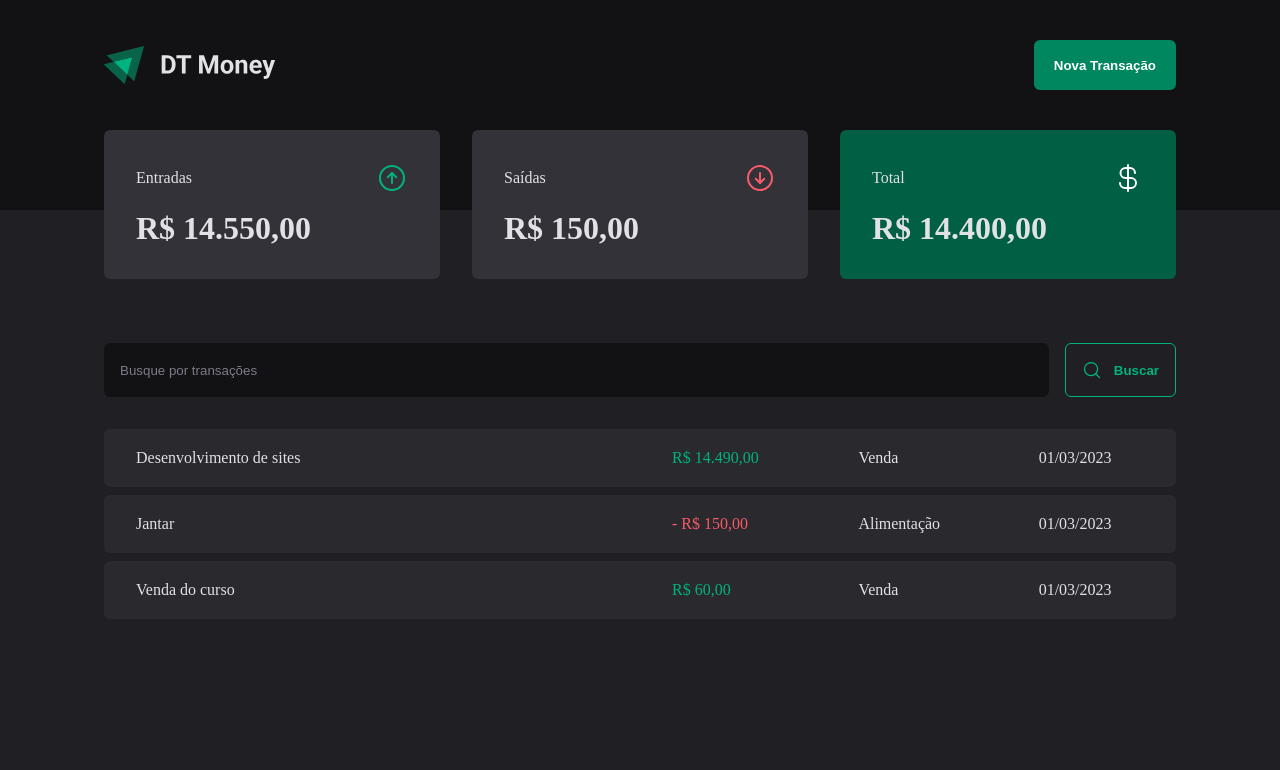
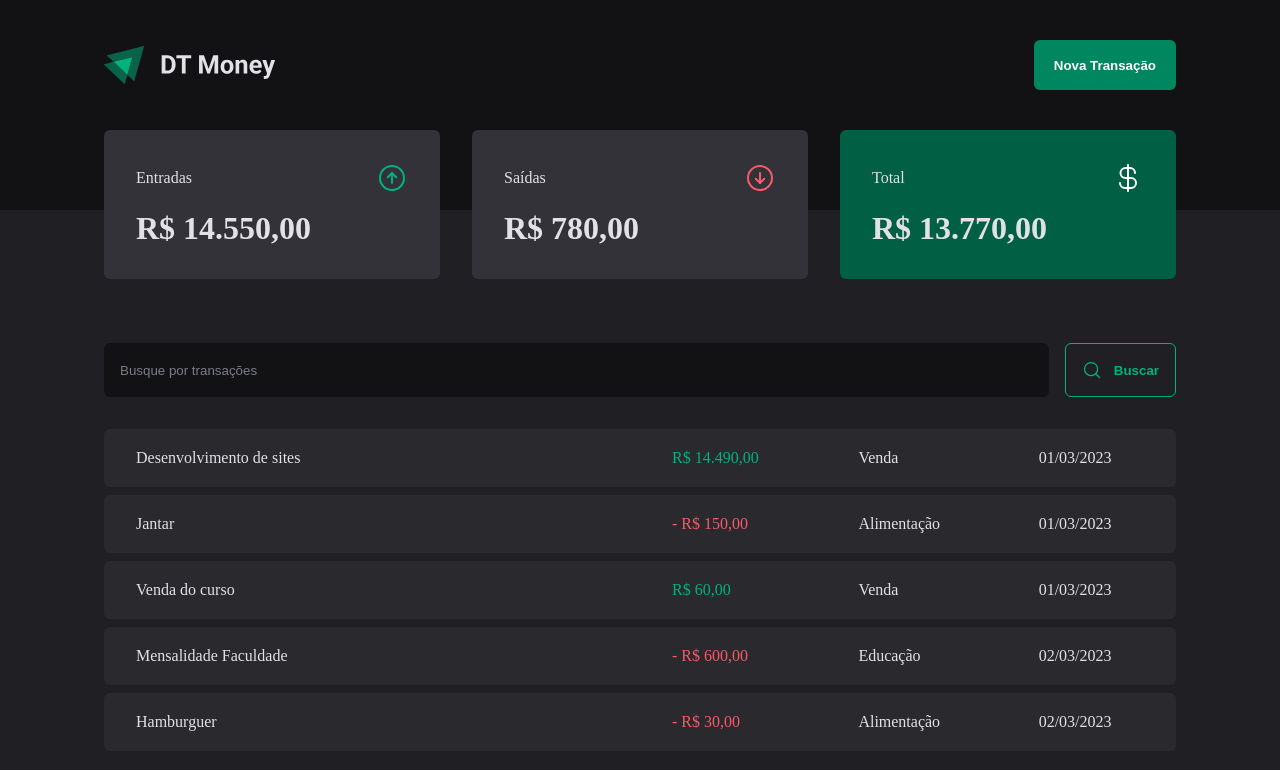
Before and after one commit to GabrielDevLoper/dt-money-react, a React (Vite) app: page / in a window 1280 px wide. Shown: the top 770 px of the page. Built offline with nearby package versions, Linux system fonts and the light colour scheme; data requests are answered from the project's data file.

Commit message:
feat: criando uma nova transação consumindo a api do axios.

```diff
--- a/server.json
+++ b/server.json
@@ -23,6 +23,22 @@
       "category": "Venda",
       "price": 60,
       "createdAt": "2023-03-01T18:30:34.054Z"
+    },
+    {
+      "description": "Mensalidade Faculdade",
+      "category": "Educação",
+      "price": 600,
+      "type": "outcome",
+      "createdAt": "2023-03-02T19:09:26.847Z",
+      "id": 4
+    },
+    {
+      "description": "Hamburguer",
+      "category": "Alimentação",
+      "price": 30,
+      "type": "outcome",
+      "createdAt": "2023-03-02T19:24:38.142Z",
+      "id": 5
     }
   ]
 }
--- a/src/components/NewTransactionModal/NewTransactionModal.tsx
+++ b/src/components/NewTransactionModal/NewTransactionModal.tsx
@@ -4,6 +4,8 @@
 import { Controller, useForm } from "react-hook-form";
 import * as z from "zod";
 import { zodResolver } from "@hookform/resolvers/zod";
+import { useContext } from "react";
+import { TransactionsContext } from "../../contexts/TransactionsContext";
 
 
 const newTransactionSchema = z.object({
@@ -18,11 +20,15 @@
 
 
 export function NewTransactionModal() {
+    const { createTransaction } = useContext(TransactionsContext);
+
+
     const {
         control,
         register,
         handleSubmit,
-        formState: { isSubmitting }
+        formState: { isSubmitting },
+        reset
     } = useForm<NewTransactionFormInputs>({
         resolver: zodResolver(newTransactionSchema),
         defaultValues: {
@@ -31,8 +37,11 @@
     });
 
 
-    function handleCreateNewTransaction(data: NewTransactionFormInputs) {
-        console.log(data)
+    async function handleCreateNewTransaction(transactionData: NewTransactionFormInputs) {
+        createTransaction(transactionData);
+
+        reset();
+
     }
 
     return (
--- a/src/contexts/TransactionsContext.tsx
+++ b/src/contexts/TransactionsContext.tsx
@@ -10,9 +10,17 @@
     createdAt: string
 }
 
+interface CreateTransactionInputs {
+    description: string,
+    type: "income" | "outcome",
+    category: string,
+    price: number,
+}
+
 interface TransactionContextType {
     transactions: Transaction[];
-    fetchTransactions: (query?: string) => Promise<void>
+    fetchTransactions: (query?: string) => Promise<void>;
+    createTransaction: (data: CreateTransactionInputs) => Promise<void>
 }
 
 export const TransactionsContext = createContext<TransactionContextType>({} as TransactionContextType);
@@ -35,13 +43,28 @@
         setTransactions(data);
     }
 
+    async function createTransaction(data: CreateTransactionInputs) {
+
+        const { category, description, price, type } = data;
+
+        const response = await api.post("/transactions", {
+            description,
+            category,
+            price,
+            type,
+            createdAt: new Date()
+        });
+
+        setTransactions(state => [response.data, ...state]);
+    }
+
     useEffect(() => {
         fetchTransactions();
     }, []);
 
 
     return (
-        <TransactionsContext.Provider value={{ transactions, fetchTransactions }}>
+        <TransactionsContext.Provider value={{ transactions, fetchTransactions, createTransaction }}>
             {children}
         </TransactionsContext.Provider>
     )
```
Lines whose indentation alone changed are shown as unchanged.
